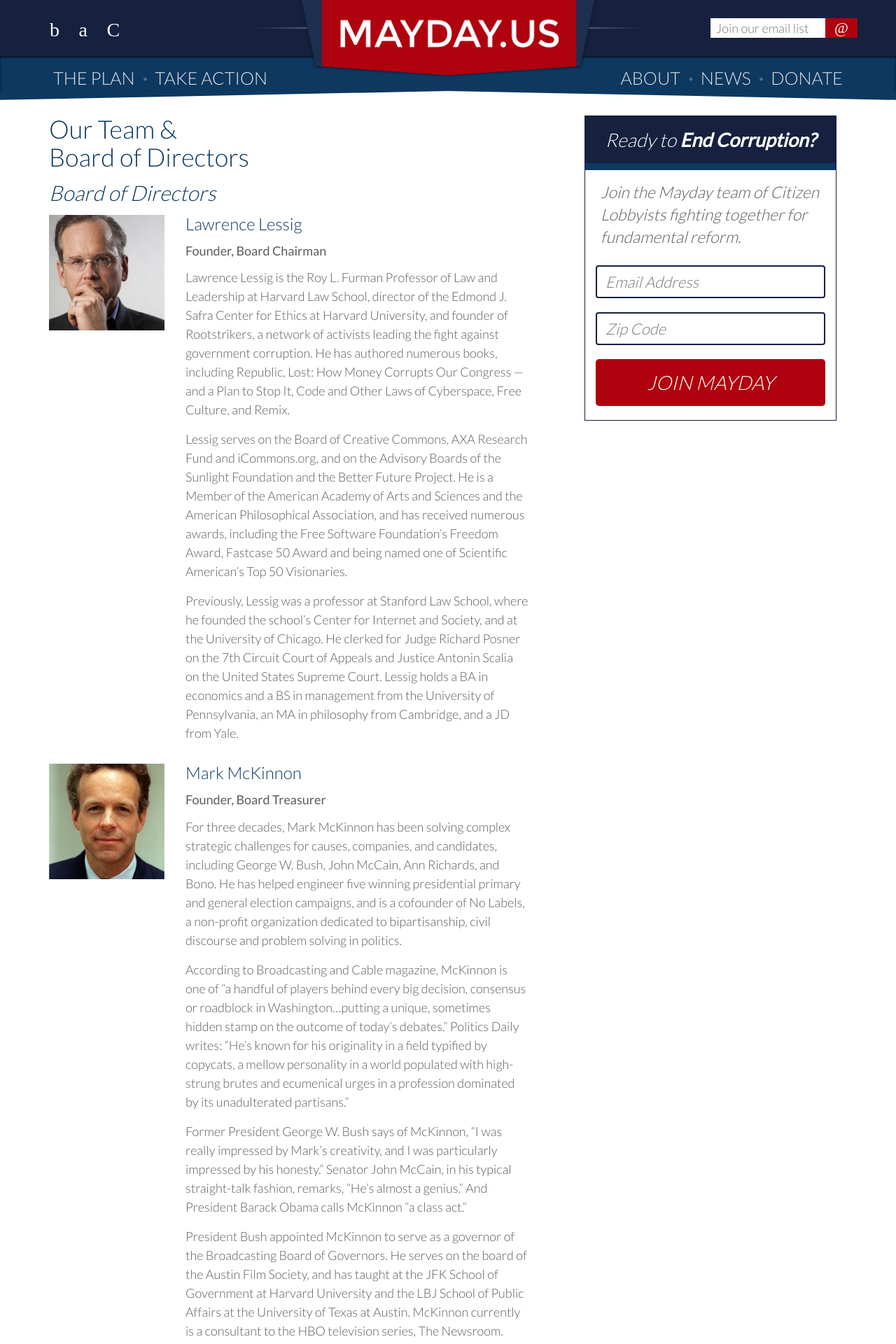
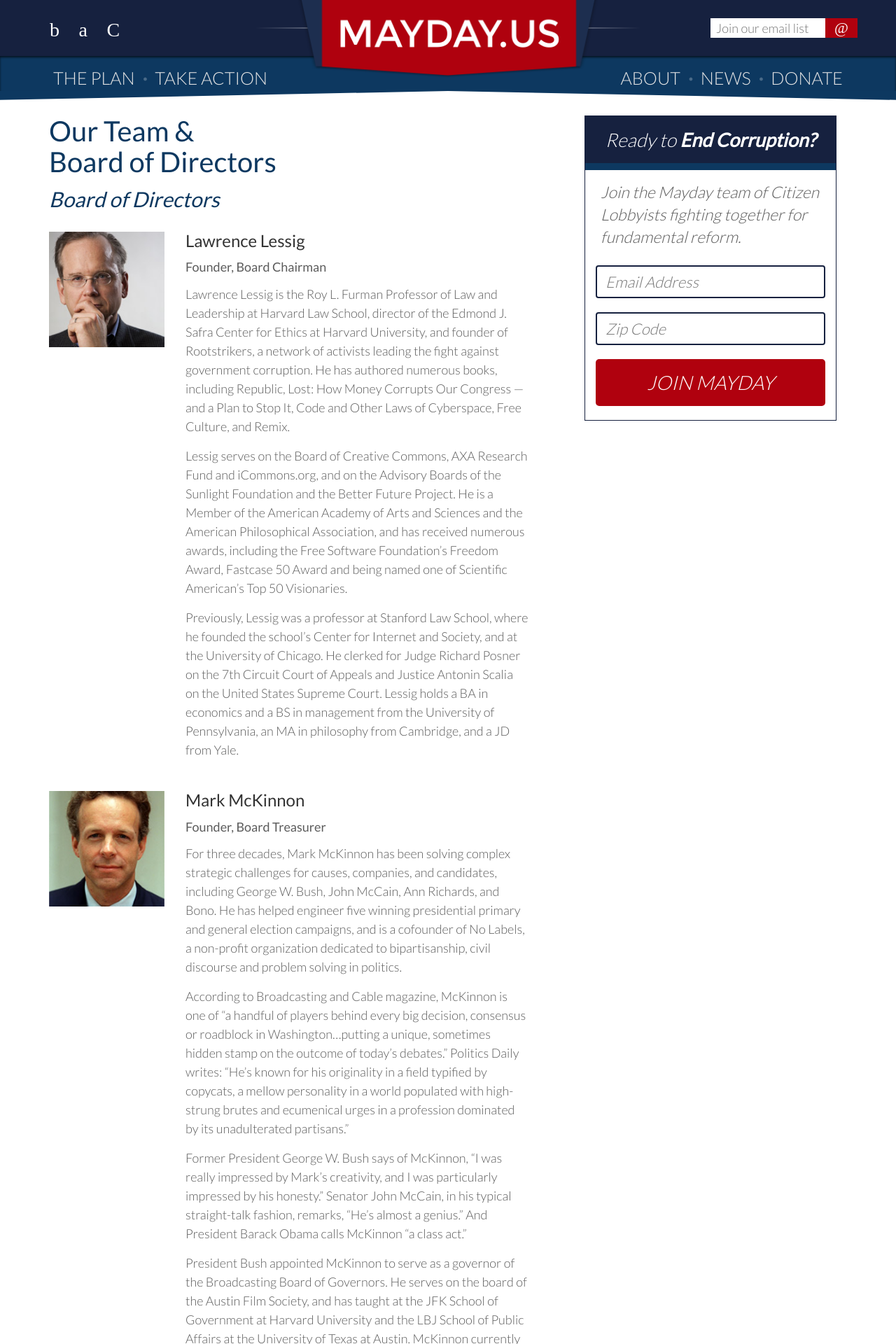
Before and after one commit to MayOneUS/mayday-2.0-frontend, a Jekyll site: the page built from team_and_board.html, in a window 1280 px wide. Shown: the top 1920 px of the page at 70% size. Built offline with Jekyll 4.4.1, drawn with Linux system fonts in a browser that asks for light colours; nearby versions of some CDN libraries; some web fonts are replaced.

Commit message:
team-and-board layout fixed

```diff
--- a/_sass/_team-and-board.scss
+++ b/_sass/_team-and-board.scss
@@ -1,10 +1,24 @@
 /**
  * Mayday Content
  */
+
+.mayday-headline-smaller{
+  font-weight: 400;
+  font-size: 40px;
+}
+.team_and_board_fonts h2, .team_and_board_fonts h3{
+  font-weight: 400;
+}
+.team_and_board_fonts h3{
+  color: #333;
+}
 .tb-content, .tb-content h3{
   margin-top: 0px;
 
 }
 .tb-profile{
-  margin-top: 15px;
+  margin-top: 30px;
+  @include phone{
+    margin-top: 35px;
+  }
 }
--- a/team_and_board.html
+++ b/team_and_board.html
@@ -4,9 +4,9 @@
 permalink: /team_and_board/
 ---
 <div class="container">
-  <div class="row">
+  <div class="row team_and_board_fonts">
     <div class="col-md-8">
-      <h1>Our Team &amp;<br> Board of Directors</h1>
+      <h1 class="mayday-headline-smaller">Our Team &amp;<br> Board of Directors</h1>
       <h2><i>Board of Directors</i></h2>
       <div class="row tb-profile">
         <div class="col-sm-3 tb-img">
@@ -168,28 +168,20 @@
         </div>
       </div>
       <div class="row tb-profile">
-        <div class="col-sm-3 tb-img">
-          <img src="/images/bio-photos/szelena.jpg" class="img-responsive" alt="Responsive image">
-        </div>
-
         <div class="col-sm-8 col-xs-12 tb-content">
           <h3 >Trevor Potter</h3>
-          <h4>Legal Counsel</h4>
-
+          <p>Legal Counsel</p>
         </div>
       </div>
       <div class="row tb-profile">
-        <div class="col-sm-3 tb-img">
-          <img src="/images/bio-photos/szelena.jpg" class="img-responsive" alt="Responsive image">
-        </div>
-
         <div class="col-sm-8 col-xs-12 tb-content">
           <h3 >Matthew Sanderson</h3>
-          <h4>Legal Counsel</h4>
+          <p>Legal Counsel</p>
         </div>
       </div>
-
-      <h2></i>2015 Contributors<i></h2>
+      <br>
+      <div>
+        <h2></i>2015 Contributors<i></h2>
         <p>Andrew Baker</p>
         <p>Noelle Bivens</p>
         <p>Sarah Bonk</p>
@@ -205,8 +197,10 @@
         <p>RJ Sheperd</p>
         <p>Erica Siverston</p>
         <p>Jacob Turino</p>
-
-      <h2><i>2014 Contributors</i></h2>
+      </div>
+      <br>
+      <div>
+        <h2><i>2014 Contributors</i></h2>
         <p>Brian Boyko — social media, copywriting, technology</p>
         <p>Corey Farwell — software engineering</p>
         <p>Hunter Freyer — software engineering</p>
@@ -220,6 +214,7 @@
         <p>Rohan Siddhanti — 2014 Deputy Campaign Manager</p>
         <p>Lila Schreiber — 2014 Campaign Manager</p>
         <p>Jeremy White — software engineering</p>
+      </div>
     </div>
     <div class="row col-md-4">
         {% include signup-md-4.html %}
```
Also changed, not shown: css/main.scss (line endings or trailing spaces).
